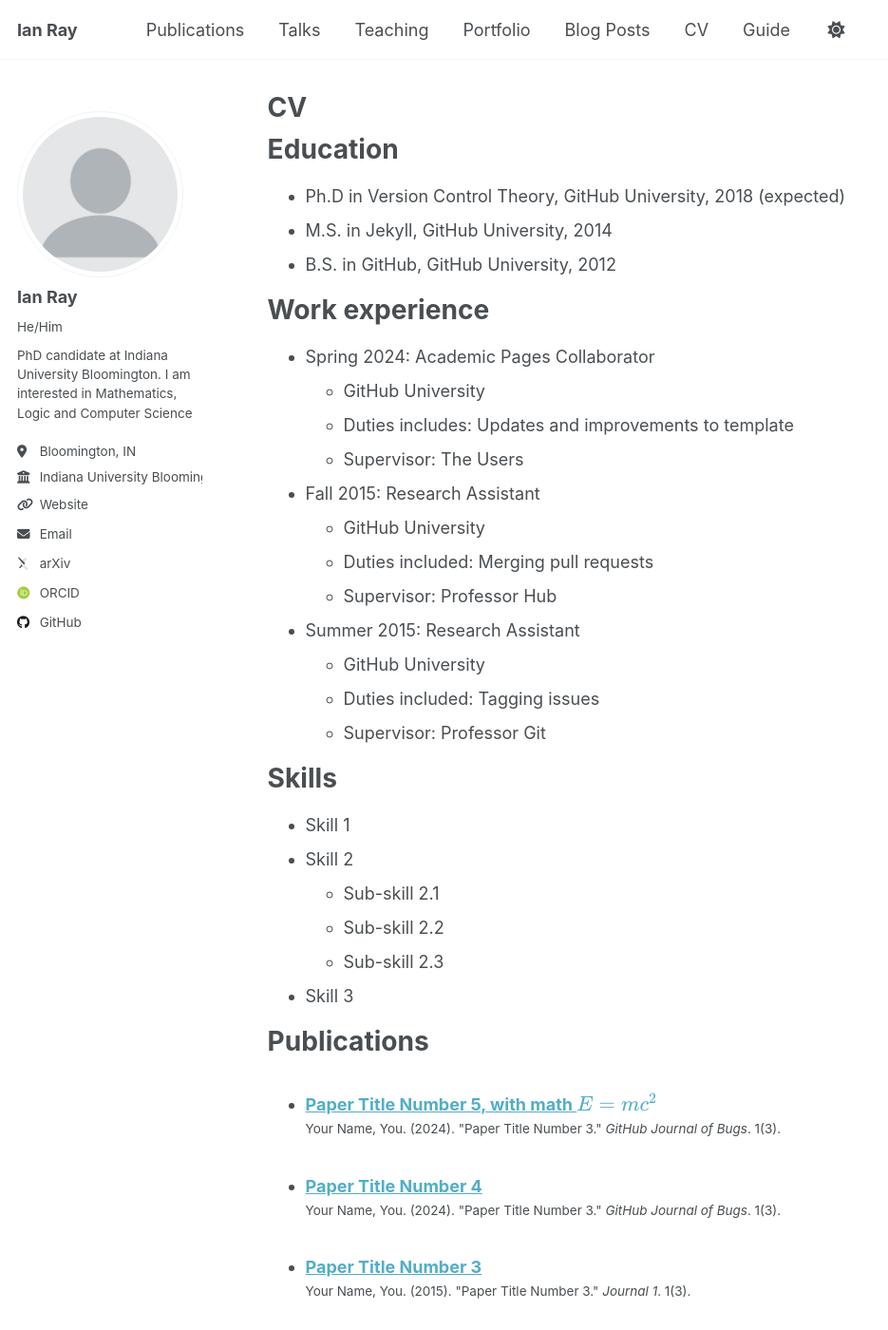
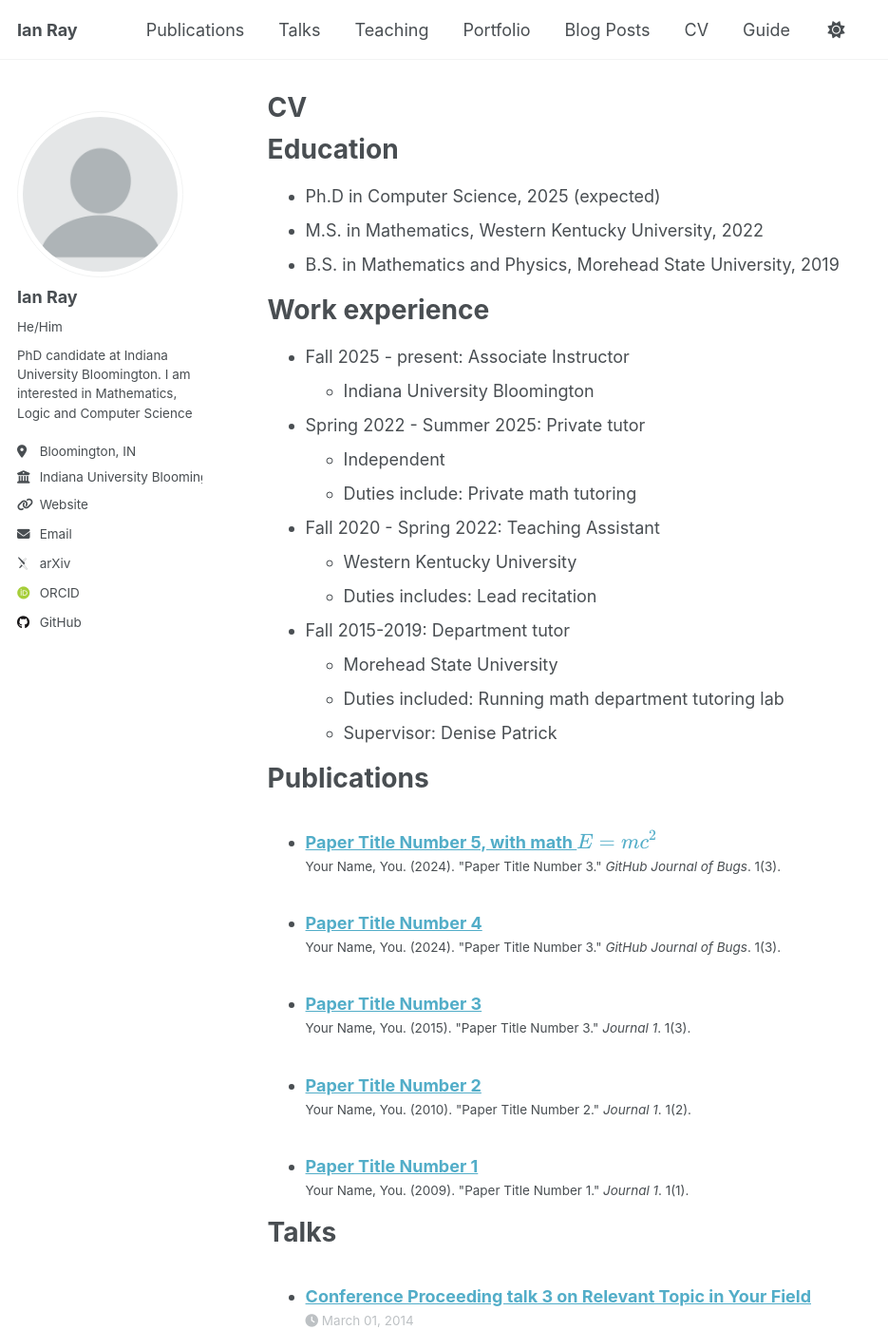
Before and after one commit to IanRay11/IanRay11.github.io, a Jekyll site: the page built from _pages/cv.md, in a window 1280 px wide and 1400 px high. Shown: the whole window at 95% size, without its empty margins (0-935 px from the left). Built offline with Jekyll 4.4.1, drawn with Linux system fonts in a browser that asks for light colours; some web fonts are replaced; a script that is not in the unit is left out; some of the changed text lies outside the part shown.

Commit message:
Update cv.md

```diff
--- a/_pages/cv.md
+++ b/_pages/cv.md
@@ -11,35 +11,27 @@ redirect_from:
 
 Education
 ======
-* Ph.D in Version Control Theory, GitHub University, 2018 (expected)
-* M.S. in Jekyll, GitHub University, 2014
-* B.S. in GitHub, GitHub University, 2012
+* Ph.D in Computer Science, 2025 (expected)
+* M.S. in Mathematics, Western Kentucky University, 2022
+* B.S. in Mathematics and Physics, Morehead State University, 2019
 
 Work experience
 ======
-* Spring 2024: Academic Pages Collaborator
-  * GitHub University
-  * Duties includes: Updates and improvements to template
-  * Supervisor: The Users
+* Fall 2025 - present: Associate Instructor
+  * Indiana University Bloomington
 
-* Fall 2015: Research Assistant
-  * GitHub University
-  * Duties included: Merging pull requests
-  * Supervisor: Professor Hub
+* Spring 2022 - Summer 2025: Private tutor
+  * Independent
+  * Duties include: Private math tutoring
 
-* Summer 2015: Research Assistant
-  * GitHub University
-  * Duties included: Tagging issues
-  * Supervisor: Professor Git
+* Fall 2020 - Spring 2022: Teaching Assistant
+  * Western Kentucky University
+  * Duties includes: Lead recitation
 
-Skills
-======
-* Skill 1
-* Skill 2
-  * Sub-skill 2.1
-  * Sub-skill 2.2
-  * Sub-skill 2.3
-* Skill 3
+* Fall 2015-2019: Department tutor
+  * Morehead State University
+  * Duties included: Running math department tutoring lab
+  * Supervisor: Denise Patrick
 
 Publications
 ======
@@ -58,7 +50,3 @@ Teaching
   <ul>{% for post in site.teaching reversed %}
     {% include archive-single-cv.html %}
   {% endfor %}</ul>
-
-Service and leadership
-======
-* Currently signed in to 43 different slack teams
```
